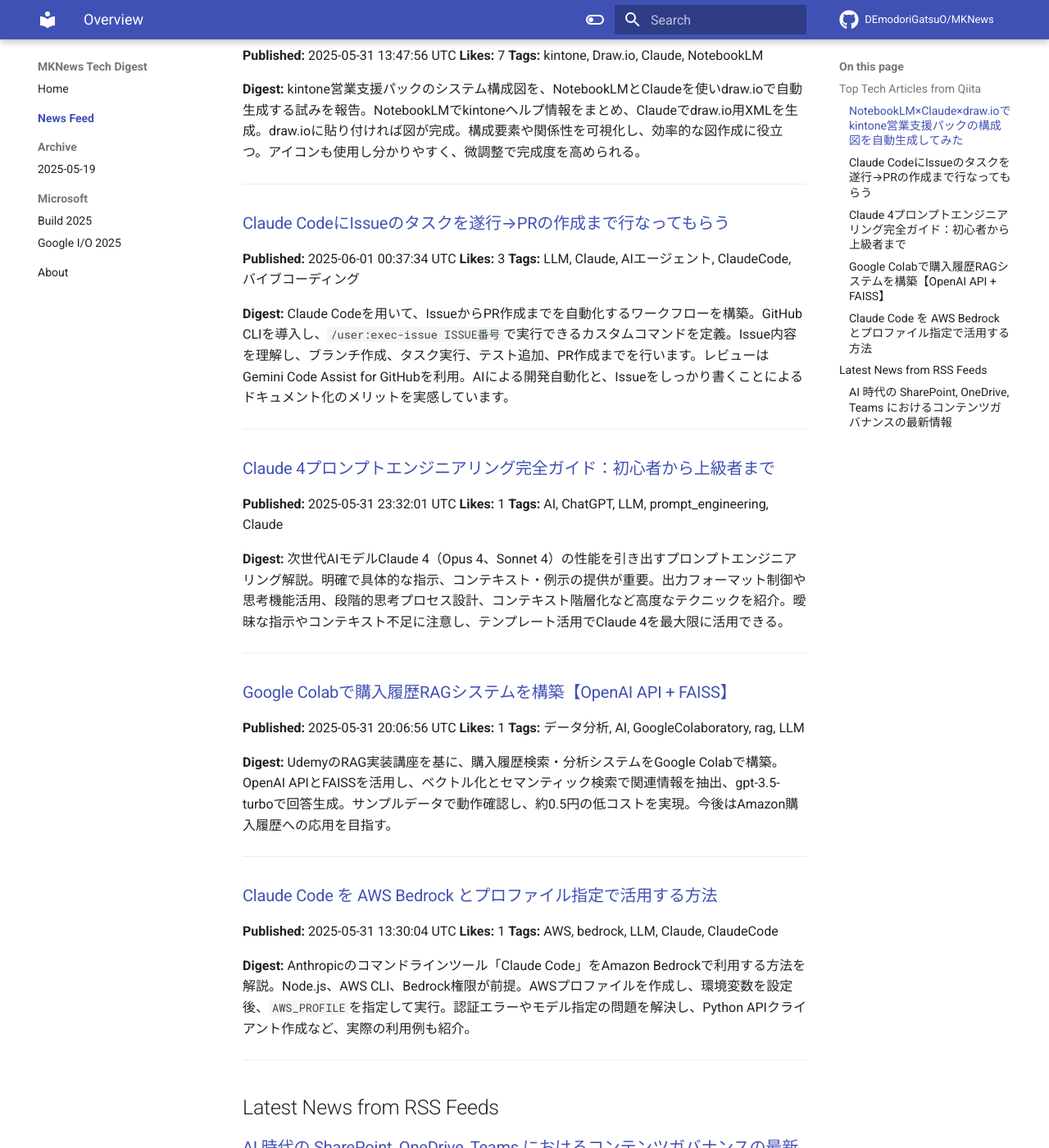
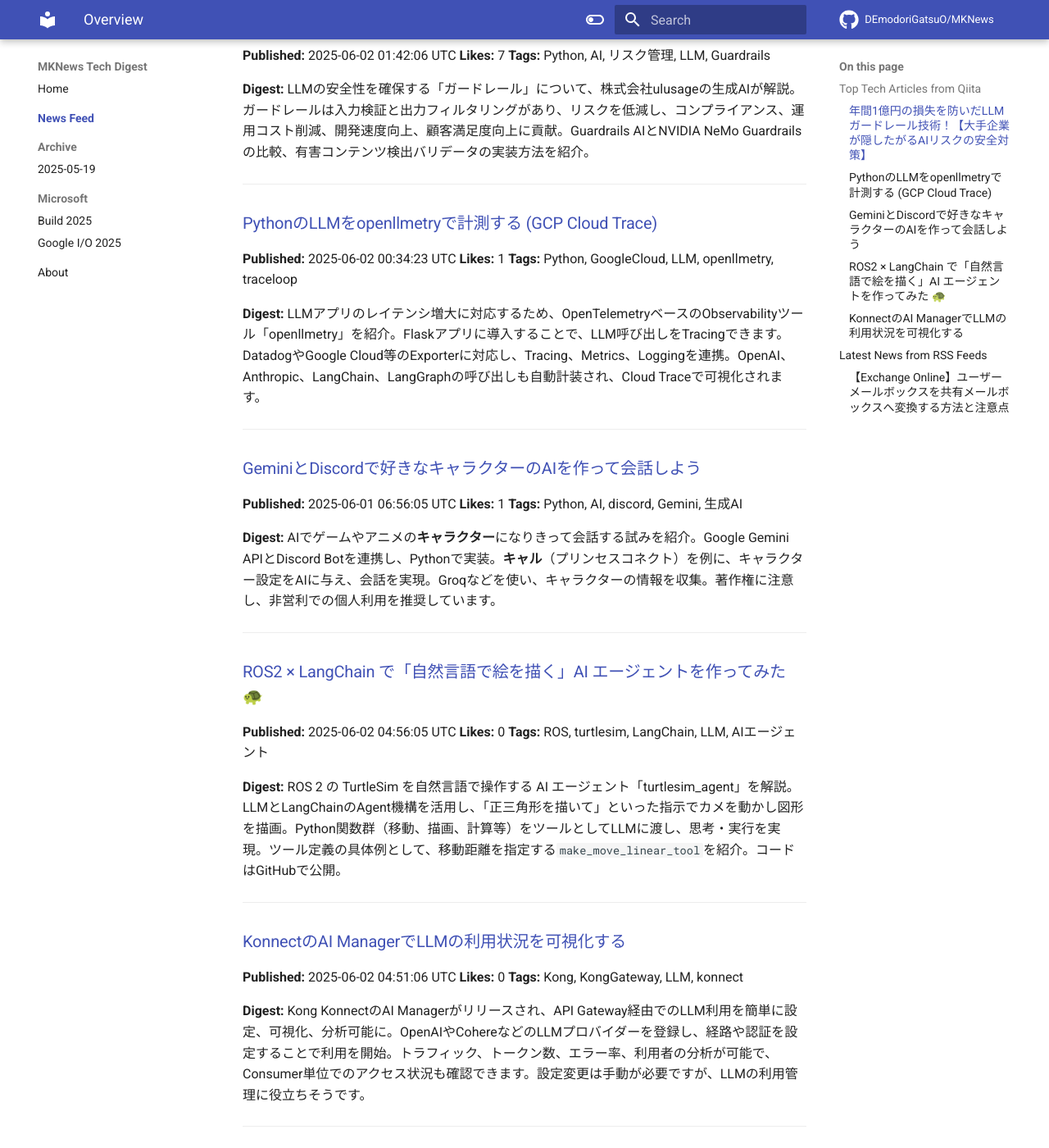
Before and after one commit to DEmodoriGatsuO/MKNews, an MkDocs documentation site: the page built from docs/news/index.md, in a window 1280 px wide and 1400 px high, scrolled down 252 px. Shown: the whole window at 82% size. Built offline with MkDocs 1.6.1 and Material for MkDocs 9.7.7, drawn with Linux system fonts in a browser that asks for light colours; comment, search, counter and statistics services are not loaded; some of the changed text lies outside the part shown.

Commit message:
Automated AI Tech Digest - 2025-06-02

```diff
--- a/docs/news/index.md
+++ b/docs/news/index.md
@@ -1,68 +1,68 @@
-# AI Tech Trends Digest (2025-06-01)
+# AI Tech Trends Digest (2025-06-02)
 
 
 ## Top Tech Articles from Qiita
 
 
-### [NotebookLM×Claude×draw.ioでkintone営業支援パックの構成図を自動生成してみた](https://qiita.com/kanekoh/items/a323409d28a68254484e)
-**Published:** 2025-05-31 13:47:56 UTC
+### [年間1億円の損失を防いだLLMガードレール技術！【大手企業が隠したがるAIリスクの安全対策】](https://qiita.com/ryosuke_ohori/items/8d746209a4179758f661)
+**Published:** 2025-06-02 01:42:06 UTC
 **Likes:** 7
-**Tags:** kintone, Draw.io, Claude, NotebookLM
+**Tags:** Python, AI, リスク管理, LLM, Guardrails
 
 **Digest:**
-kintone営業支援パックのシステム構成図を、NotebookLMとClaudeを使いdraw.ioで自動生成する試みを報告。NotebookLMでkintoneヘルプ情報をまとめ、Claudeでdraw.io用XMLを生成。draw.ioに貼り付ければ図が完成。構成要素や関係性を可視化し、効率的な図作成に役立つ。アイコンも使用し分かりやすく、微調整で完成度を高められる。
+LLMの安全性を確保する「ガードレール」について、株式会社ulusageの生成AIが解説。ガードレールは入力検証と出力フィルタリングがあり、リスクを低減し、コンプライアンス、運用コスト削減、開発速度向上、顧客満足度向上に貢献。Guardrails AIとNVIDIA NeMo Guardrailsの比較、有害コンテンツ検出バリデータの実装方法を紹介。
 
 ---
 
-### [Claude CodeにIssueのタスクを遂行→PRの作成まで行なってもらう](https://qiita.com/getty104/items/e706923b66f4659dec24)
-**Published:** 2025-06-01 00:37:34 UTC
-**Likes:** 3
-**Tags:** LLM, Claude, AIエージェント, ClaudeCode, バイブコーディング
+### [PythonのLLMをopenllmetryで計測する (GCP Cloud Trace)](https://qiita.com/nakamasato/items/924cbd781f3457fdff62)
+**Published:** 2025-06-02 00:34:23 UTC
+**Likes:** 1
+**Tags:** Python, GoogleCloud, LLM, openllmetry, traceloop
 
 **Digest:**
-Claude Codeを用いて、IssueからPR作成までを自動化するワークフローを構築。GitHub CLIを導入し、`/user:exec-issue ISSUE番号`で実行できるカスタムコマンドを定義。Issue内容を理解し、ブランチ作成、タスク実行、テスト追加、PR作成までを行います。レビューはGemini Code Assist for GitHubを利用。AIによる開発自動化と、Issueをしっかり書くことによるドキュメント化のメリットを実感しています。
+LLMアプリのレイテンシ増大に対応するため、OpenTelemetryベースのObservabilityツール「openllmetry」を紹介。Flaskアプリに導入することで、LLM呼び出しをTracingできます。DatadogやGoogle Cloud等のExporterに対応し、Tracing、Metrics、Loggingを連携。OpenAI、Anthropic、LangChain、LangGraphの呼び出しも自動計装され、Cloud Traceで可視化されます。
 
 ---
 
-### [Claude 4プロンプトエンジニアリング完全ガイド：初心者から上級者まで](https://qiita.com/syukan3/items/70ed29a4403b83b35add)
-**Published:** 2025-05-31 23:32:01 UTC
+### [GeminiとDiscordで好きなキャラクターのAIを作って会話しよう](https://qiita.com/nekono84/items/979deab0586a2ba1400d)
+**Published:** 2025-06-01 06:56:05 UTC
 **Likes:** 1
-**Tags:** AI, ChatGPT, LLM, prompt_engineering, Claude
+**Tags:** Python, AI, discord, Gemini, 生成AI
 
 **Digest:**
-次世代AIモデルClaude 4（Opus 4、Sonnet 4）の性能を引き出すプロンプトエンジニアリング解説。明確で具体的な指示、コンテキスト・例示の提供が重要。出力フォーマット制御や思考機能活用、段階的思考プロセス設計、コンテキスト階層化など高度なテクニックを紹介。曖昧な指示やコンテキスト不足に注意し、テンプレート活用でClaude 4を最大限に活用できる。
+AIでゲームやアニメの**キャラクター**になりきって会話する試みを紹介。Google Gemini APIとDiscord Botを連携し、Pythonで実装。**キャル**（プリンセスコネクト）を例に、キャラクター設定をAIに与え、会話を実現。Groqなどを使い、キャラクターの情報を収集。著作権に注意し、非営利での個人利用を推奨しています。
 
 ---
 
-### [Google Colabで購入履歴RAGシステムを構築【OpenAI API + FAISS】](https://qiita.com/kira33/items/3467f9a7acf239bfafd9)
-**Published:** 2025-05-31 20:06:56 UTC
-**Likes:** 1
-**Tags:** データ分析, AI, GoogleColaboratory, rag, LLM
+### [ROS2 × LangChain で「自然言語で絵を描く」AI エージェントを作ってみた 🐢](https://qiita.com/Sorge_255_ipo/items/c54eabdd4d45b76b642f)
+**Published:** 2025-06-02 04:56:05 UTC
+**Likes:** 0
+**Tags:** ROS, turtlesim, LangChain, LLM, AIエージェント
 
 **Digest:**
-UdemyのRAG実装講座を基に、購入履歴検索・分析システムをGoogle Colabで構築。OpenAI APIとFAISSを活用し、ベクトル化とセマンティック検索で関連情報を抽出、gpt-3.5-turboで回答生成。サンプルデータで動作確認し、約0.5円の低コストを実現。今後はAmazon購入履歴への応用を目指す。
+ROS 2 の TurtleSim を自然言語で操作する AI エージェント「turtlesim_agent」を解説。LLMとLangChainのAgent機構を活用し、「正三角形を描いて」といった指示でカメを動かし図形を描画。Python関数群（移動、描画、計算等）をツールとしてLLMに渡し、思考・実行を実現。ツール定義の具体例として、移動距離を指定する`make_move_linear_tool`を紹介。コードはGitHubで公開。
 
 ---
 
-### [Claude Code を AWS Bedrock とプロファイル指定で活用する方法](https://qiita.com/syukan3/items/a307d1ede930f59ab5af)
-**Published:** 2025-05-31 13:30:04 UTC
-**Likes:** 1
-**Tags:** AWS, bedrock, LLM, Claude, ClaudeCode
+### [KonnectのAI ManagerでLLMの利用状況を可視化する](https://qiita.com/ipppppei/items/b6f525df80eb1af5635a)
+**Published:** 2025-06-02 04:51:06 UTC
+**Likes:** 0
+**Tags:** Kong, KongGateway, LLM, konnect
 
 **Digest:**
-Anthropicのコマンドラインツール「Claude Code」をAmazon Bedrockで利用する方法を解説。Node.js、AWS CLI、Bedrock権限が前提。AWSプロファイルを作成し、環境変数を設定後、`AWS_PROFILE`を指定して実行。認証エラーやモデル指定の問題を解決し、Python APIクライアント作成など、実際の利用例も紹介。
+Kong KonnectのAI Managerがリリースされ、API Gateway経由でのLLM利用を簡単に設定、可視化、分析可能に。OpenAIやCohereなどのLLMプロバイダーを登録し、経路や認証を設定することで利用を開始。トラフィック、トークン数、エラー率、利用者の分析が可能で、Consumer単位でのアクセス状況も確認できます。設定変更は手動が必要ですが、LLMの利用管理に役立ちそうです。
 
 ---
 
 ## Latest News from RSS Feeds
 
 
-### [AI 時代の SharePoint, OneDrive, Teams におけるコンテンツガバナンスの最新情報](https://shanqiai.lekumo.biz/sharepoint_technical_note/2025/05/ai-sharepoint-o-c711.html)
-**Source:** SharePoint Technical Notes
-**Published:** 2025-05-31 12:59:47 UTC
-**Tags:** Microsoft 365 - SharePoint, OneDrive / OneDrive for Business
+### [【Exchange Online】ユーザーメールボックスを共有メールボックスへ変換する方法と注意点](https://blog.jbs.co.jp/entry/2025/06/02/111856)
+**Source:** JBS Blog
+**Published:** 2025-06-02 02:18:56 UTC
+**Tags:** Exchange Online, Tech
 
 **Digest:**
-Microsoft 365 Community Conference 2024 がラスベガスで開催。5月初旬、Power Platform、Microsoft Teams、SharePoint などの最新情報が発表されました。AI 関連の機能強化や、開発者向けのセッションも充実し、多くの参加者が活発に情報交換を行いました。
+Microsoft Exchange Onlineの共有メールボックスは、複数ユーザーでのメール共有を可能にし、共同作業を効率化します。ユーザーメールボックスを共有メールボックスへ変換することも可能で、本記事ではその手順と注意点を解説。変換方法や、変換前に確認すべきポイントを理解し、スムーズな移行を目指しましょう。
 
 ---
```
